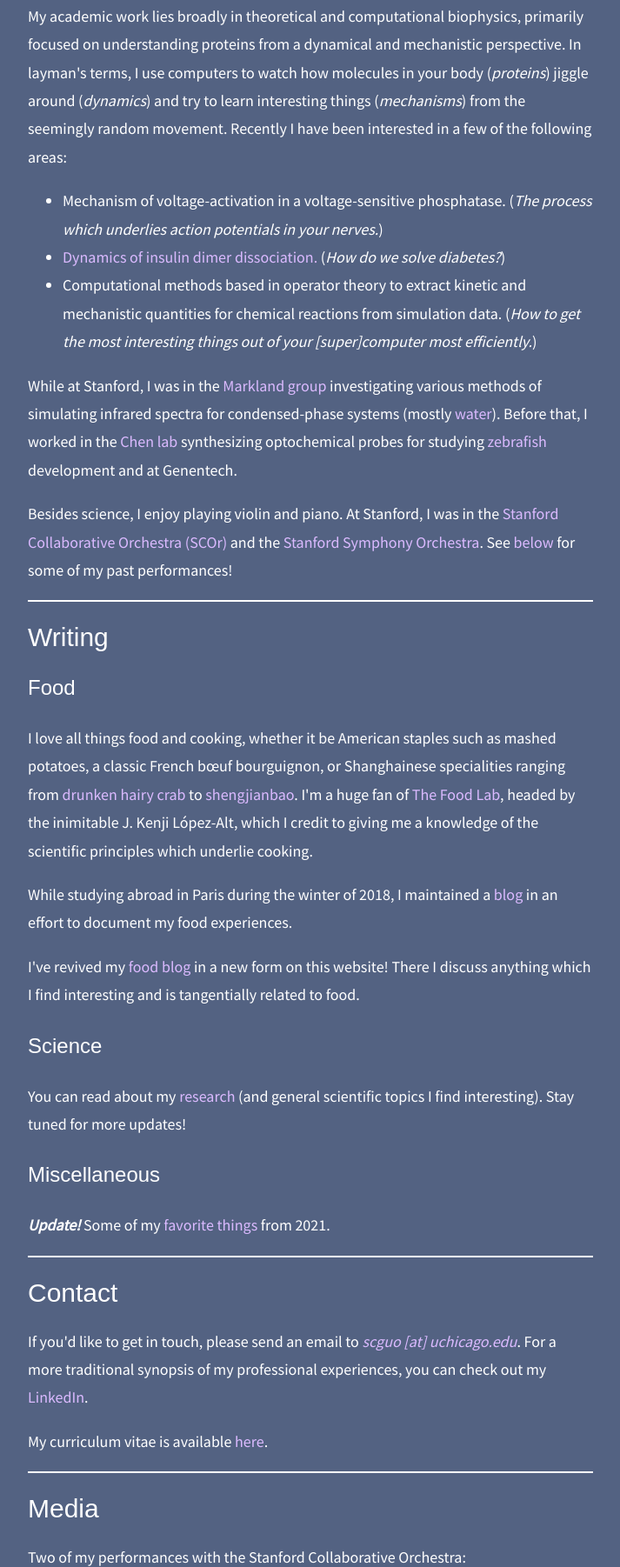
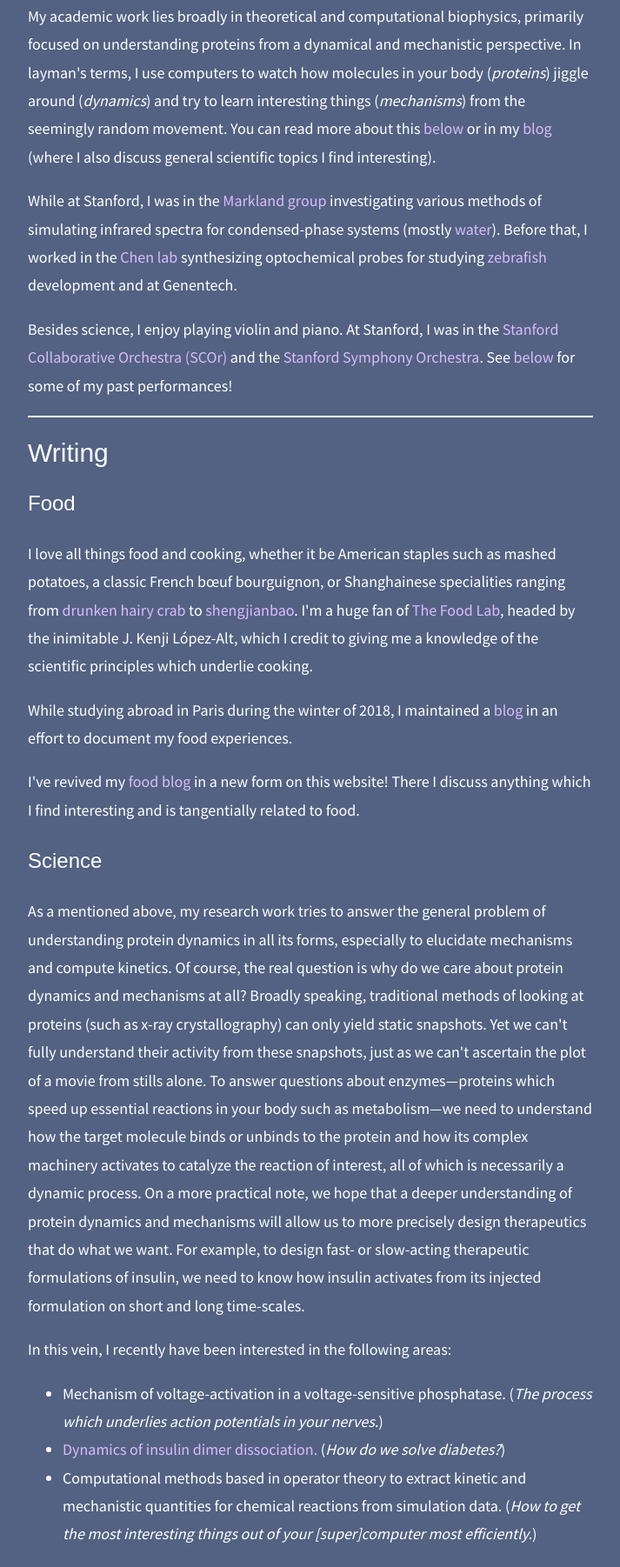
Before and after one commit to spencercguo/spencercguo.github.io, a plain HTML site: page index.html in a window 1280 px wide. Shown: the part 632-2434 px from the top of the page at 87% size, without its empty margins (283-996 px from the left). Drawn offline with nearby package versions, Linux system fonts and the light colour scheme; grey boxes are pictures that could not be loaded.

Commit message:
updated main page research

```diff
--- a/index.html
+++ b/index.html
@@ -32,7 +32,7 @@
           <div class="column">
             <p> Hello and welcome to my personal website!
                 My name is Spencer Guo and I am a Ph.D. candidate in chemistry at the <a href="https://chemistry.uchicago.edu/">University of Chicago</a>, where I am jointly advised by <a href="http://dinner-group.uchicago.edu/">Aaron Dinner</a> and <a href="http://thallium.bsd.uchicago.edu/RouxLab/index.html">Benoît Roux</a>.
-                I graduated from <a href="https://web.stanford.edu/">Stanford University</a> in 2020, where I earned my B.S. in chemistry.
+                I graduated from <a href="https://web.stanford.edu/">Stanford University</a> where I did my degree in chemistry.
                 At the moment, I'm grateful to be supported by the <a href="https://www.nsfgrfp.org/">NSF Graduate Research Fellowship Program</a> and the <a href="https://physicalsciences.uchicago.edu/academics/financial-aid/eckhardt-scholars/">Eckhardt Graduate Scholarship</a>.
             </p>
 
@@ -46,24 +46,8 @@
         <p>
             My academic work lies broadly in theoretical and computational biophysics, primarily focused on understanding proteins from a dynamical and mechanistic perspective.
             In layman's terms, I use computers to watch how molecules in your body (<emph>proteins</emph>) jiggle around (<emph>dynamics</emph>) and try to learn interesting things (<emph>mechanisms</emph>) from the seemingly random movement.
-            Recently I have been interested in a few of the following areas:
-        </p>
-        <ul>
-          <li>
-            Mechanism of voltage-activation in a voltage-sensitive phosphatase.
-            (<emph>The process which underlies action potentials in your nerves.</emph>)
-          </li>
-          <li>
-              <a href="research/insulin.html">Dynamics of insulin dimer dissociation.</a>
-              (<emph>How do we solve diabetes?</emph>)
-            <!-- Read more about that work <a href="research/insulin.html">here</a>! -->
-          </li>
-          <li>
-            Computational methods based in operator theory to extract kinetic and mechanistic quantities for chemical reactions from simulation data.
-            (<emph>How to get the most interesting things out of your [super]computer most efficiently.</emph>)
-          </li>
-        </ul>
 
+            You can read more about this <a href="#science">below</a> or in my <a href="research.html">blog</a> (where I also discuss general scientific topics I find interesting).
         <p>
             While at Stanford, I was in the <a href="http://markland.stanford.edu/">Markland group</a> investigating various methods of simulating infrared spectra for condensed-phase systems (mostly <a href="./research/water.html">water</a>).
             <!-- You can read more about that project <a href="research.html">here</a>! -->
@@ -95,12 +79,43 @@
         <p>
         I've revived my <a href="blog/index.html">food blog</a> in a new form on this website! There I discuss anything which I find interesting and is tangentially related to food.
         <p>
+
+        <a id="science"></a>
         <h3>
             Science
         </h3>
         <p>
-            You can read about my <a href="research.html">research</a> (and general scientific topics I find interesting).
-            Stay tuned for more updates!
+            As a mentioned above, my research work tries to answer the general problem of understanding protein dynamics in all its forms, especially to elucidate mechanisms and compute kinetics.
+            Of course, the real question is why do we care about protein dynamics and mechanisms at all?
+            Broadly speaking, traditional methods of looking at proteins (such as x-ray crystallography) can only yield static snapshots.
+            Yet we can't fully understand their activity from these snapshots, just as we can't ascertain the plot of a movie from stills alone.
+            To answer questions about enzymes—proteins which speed up essential reactions in your body such as metabolism—we need to understand how the target molecule binds or unbinds to the protein and how its complex machinery activates to catalyze the reaction of interest, all of which is necessarily a dynamic process.
+            On a more practical note, we hope that a deeper understanding of protein dynamics and mechanisms will allow us to more precisely design therapeutics that do what we want.
+            For example, to design fast- or slow-acting therapeutic formulations of insulin, we need to know how insulin activates from its injected formulation on short and long time-scales.
+            <!-- These insulin analogues take advantage of specific molecular changes (which we can model and rationalize) to either speed up or slow down the -->
+        </p>
+        <p>
+
+            In this vein, I recently have been interested in the following areas:
+            </p>
+            <ul>
+              <li>
+                Mechanism of voltage-activation in a voltage-sensitive phosphatase.
+                (<emph>The process which underlies action potentials in your nerves.</emph>)
+              </li>
+              <li>
+                  <a href="research/insulin.html">Dynamics of insulin dimer dissociation.</a>
+                  (<emph>How do we solve diabetes?</emph>)
+                <!-- Read more about that work <a href="research/insulin.html">here</a>! -->
+              </li>
+              <li>
+                Computational methods based in operator theory to extract kinetic and mechanistic quantities for chemical reactions from simulation data.
+                (<emph>How to get the most interesting things out of your [super]computer most efficiently.</emph>)
+              </li>
+            </ul>
+
+
+            <!-- Stay tuned for more updates! -->
         </p>
         <!-- <p>
         <emph><strong>Update!</strong></emph> I've written about some of my research involving insulin. Read more <a href="research/insulin.html">here</a>.
@@ -147,7 +162,7 @@
         </p>
 
         <small>
-            Last updated February 27, 2022.
+            Last updated June 17, 2022.
         </small>
     </body>
 </html>
```
